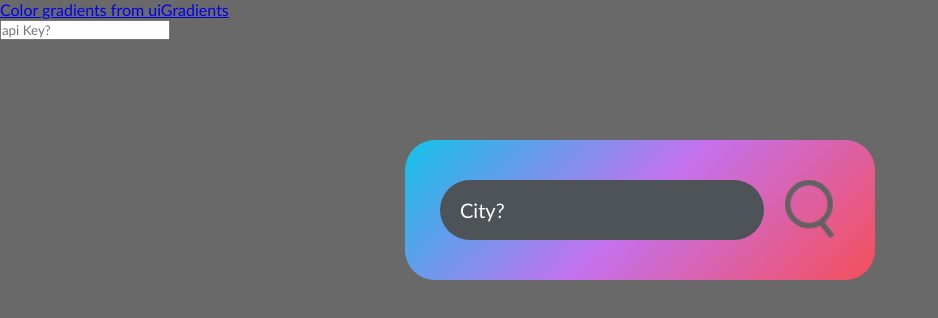
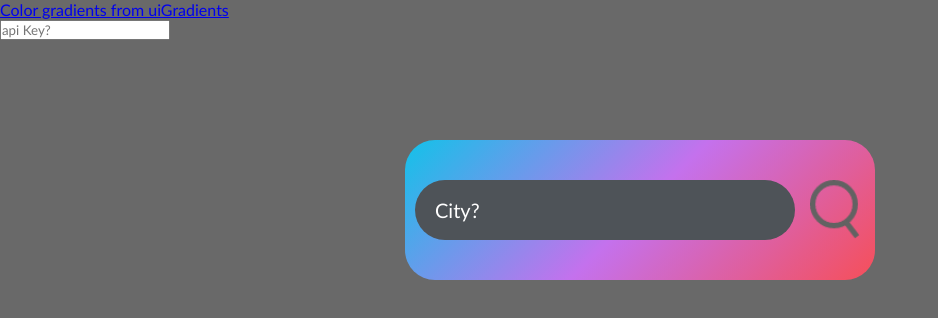
Before and after one commit to sarauf99/javascript-weather-app, a plain HTML site: page code/index.html in a window 1280 px wide. Shown: the whole page, without its empty margins (0-938 px from the left). Drawn offline with Linux system fonts and the light colour scheme.

Commit message:
minor adjustments

```diff
--- a/code/css/style.css
+++ b/code/css/style.css
@@ -37,7 +37,7 @@ body{
 
    margin: 100px auto 0;
    border-radius: 30px;
-   padding: 40px 35px;
+   padding: 40px 10px;
    text-align: center;
 }
 
@@ -57,7 +57,7 @@ body{
    padding: 20px 20px;
    height: 60px;
    flex: 1;
-   margin-right: 16px;
+   margin-right: 10px;
    font-size: 20px;
 }
 
--- a/code/index.html
+++ b/code/index.html
@@ -64,7 +64,7 @@
                var data = await response.json();
                console.log(data);
                document.querySelector(".city").innerHTML = data.name;
-               document.querySelector(".temperature").innerHTML = Math.round(data.main.temp) + '°';
+               document.querySelector(".temperature").innerHTML = Math.round(data.main.temp) + ' °C';
                document.querySelector(".humidity").innerHTML = data.main.humidity + '%';
                document.querySelector(".wind").innerHTML = data.wind.speed + 'kmh';
 
```
